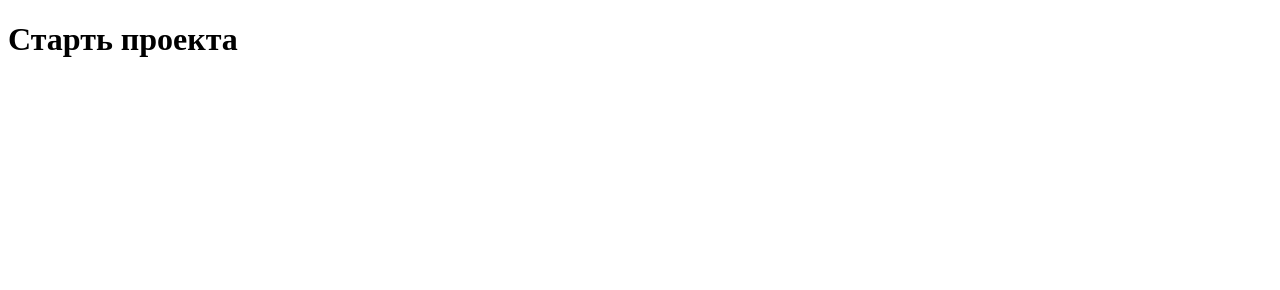
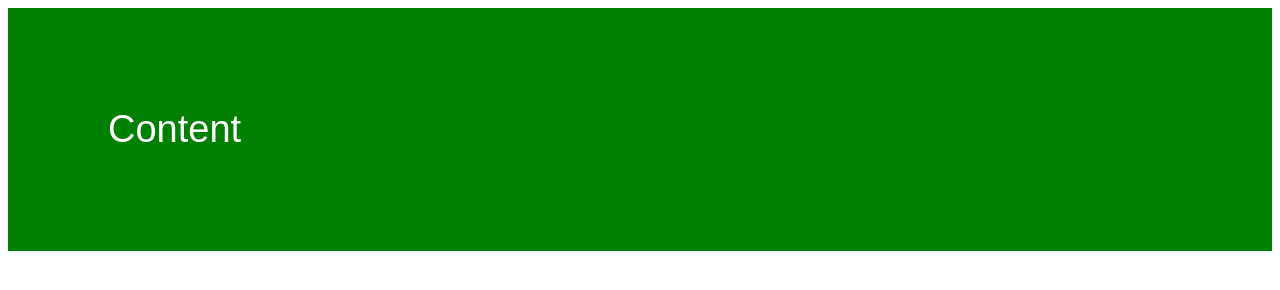
Before and after one commit to voronrk/proverstka, a plain HTML site: page src/index.html in a window 1280 px wide. Drawn offline with Linux system fonts and the light colour scheme.

Commit message:
content. version 1.0

```diff
--- a/src/css/main.css
+++ b/src/css/main.css
@@ -0,0 +1,7 @@
+.main {
+    background:green;
+    padding:100px;
+    font-size:38px;
+    color:white;
+    font-family: sans-serif;
+}
--- a/src/index.html
+++ b/src/index.html
@@ -4,9 +4,12 @@
     <meta charset="UTF-8">
     <meta name="viewport" content="width=device-width, initial-scale=1.0">
     <meta http-equiv="X-UA-Compatible" content="ie=edge">
+    <link rel="stylesheet" href="css/main.css">
     <title>Document</title>
 </head>
 <body>
-    <h1>Старть проекта</h1>
+    <main class="main">
+        Content
+    </main>
 </body>
 </html>
```
